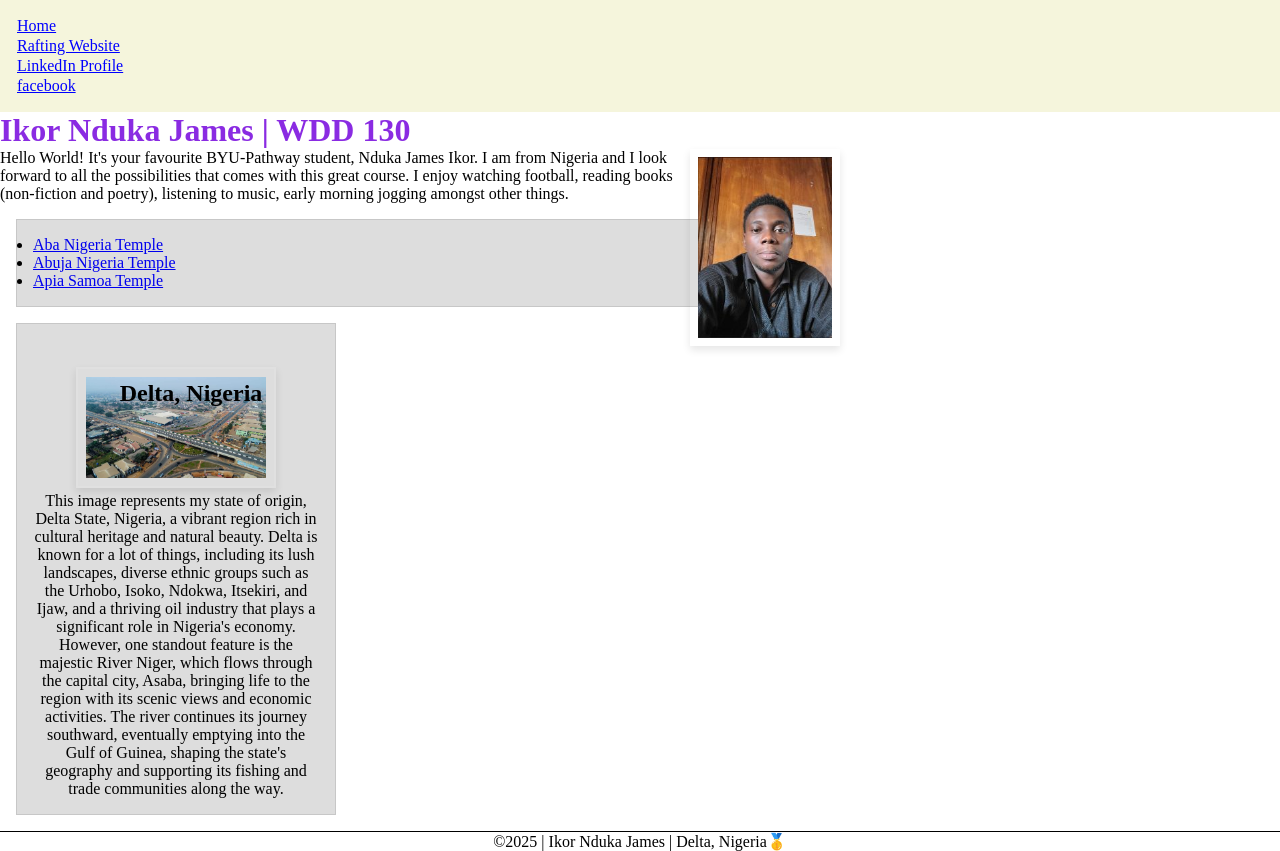
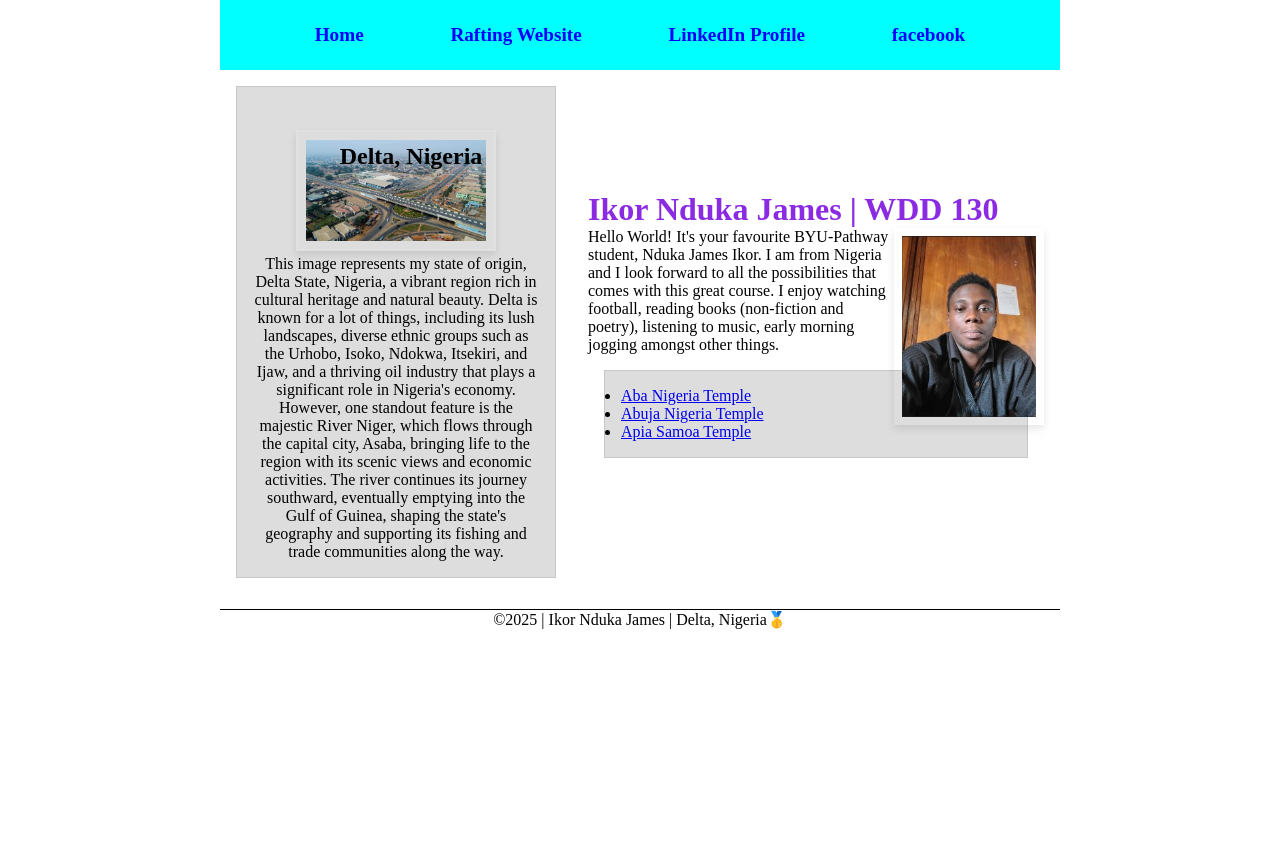
Before and after one commit to n-ikor/wdd130, a plain HTML site: page index.html in a window 1280 px wide. After the commit the page ends 800 px from the top, so only its background shows below. Drawn offline with Linux system fonts and the light colour scheme.

Commit message:
updated index and styles.css

```diff
--- a/index.html
+++ b/index.html
@@ -14,11 +14,13 @@
         <header>
             <nav>
                 <a href="#">Home</a>
-                <a href="wwr/">Rafting Website</a>
+                <a href="wwr/about.html">Rafting Website</a>
                 <a href="https//:www.linkedin.com/in/nduka-ikor-343153383">LinkedIn Profile</a>
                 <a href="https//:www.facebook.com">facebook</a>
             </nav>
         </header>
+        <!-- Start of grid container for main and aside elements -->
+        <div class="grid">
             <main>
                 <h1>Ikor Nduka James | WDD 130</h1>
                 <img src="images/profile.jpg" alt="Ikor Nduka James" width="200">
@@ -45,6 +47,7 @@
                     shaping the state's geography and supporting its fishing and trade communities along the
                     way.</p>
             </aside>
+        </div>
         <footer>
             <p>©2025 | Ikor Nduka James | Delta, Nigeria🥇</p>
         </footer>
--- a/styles/styles.css
+++ b/styles/styles.css
@@ -9,18 +9,25 @@ main {
 }
 
 nav {
-    background-color: beige;
+    background-color: aqua;
     padding: 1rem;
+    display: flex; /*Makes the nav links display horizontally*/
+    justify-content: space-evenly;
+    align-items: center;
 }
 
 nav a {
     color: blue;
-    padding: 1px;
+    padding: 0.5rem;
     display: block;
+    text-decoration: none;
+    font-weight: 700;
+    font-size: 1.2rem;
 }
 
 h1 {
     color: blueviolet;
+    border-bottom: 5px;
 }
 
 
@@ -61,6 +68,29 @@ p {
     padding: 0;
 }
 
+header, .grid, footer {
+    max-width: 840px;
+    margin: 0 auto;
+}
+
+/*Makes the aside and main sit side by side*/
+.grid {
+      display: grid;
+      align-items: center;
+    }
+
+    main {
+      grid-column: 2/3;
+      margin: 1rem;
+    }
+
+    aside {
+      width: 20rem;
+      position: relative;
+      grid-column: 1/2;
+      grid-row: 1/2;
+    }
+
 footer {
     margin-top: 15px;
     border-top: 1px solid #000;
--- /dev/null
+++ b/week04/flexbox-menu.css
@@ -0,0 +1,27 @@
+
+body {
+    font-family: "Sanista", sans-serif;
+}
+
+nav {
+    background-color: #36454f;
+}
+
+nav ul {
+    list-style-type: none;
+    display: flex;
+    justify-content: space-between;
+}
+
+nav li {
+    flex: 1 1 100%;
+}
+
+nav a {
+    display: block;
+    color: #fff;
+    text-align: center;
+    padding: 1rem;
+    text-decoration: none;
+
+}
--- /dev/null
+++ b/week04/flexbox.css
@@ -0,0 +1,35 @@
+body{
+    margin: 0;
+    padding: 0;
+    background-color: lightyellow
+}
+
+.flex-container {
+    border: 3px dashed darkcyan;
+    background-color: lightyellow;
+    display: flex;
+    flex-direction: row;
+    justify-content: space-around;
+    align-items: stretch;
+}
+
+.flex-item {
+    width: 250px;
+    margin: 1rem;
+    border: 1px solid rgb(0 0 0 / 0.2);
+    padding: 0.5rem;
+    background-color: #bbb;
+    color: #333;
+}
+
+.item1 {
+    min-height: 100px;
+}
+
+.item2 {
+    min-height: 200px;
+}
+
+.item3 {
+    min-height: 300px;
+}
```
Also changed, not shown: week04/flexbox-layout.html (added, +17 -0 lines), week04/flexbox-menu.html (added, +21 -0 lines). Lines whose indentation alone changed are shown as unchanged.
